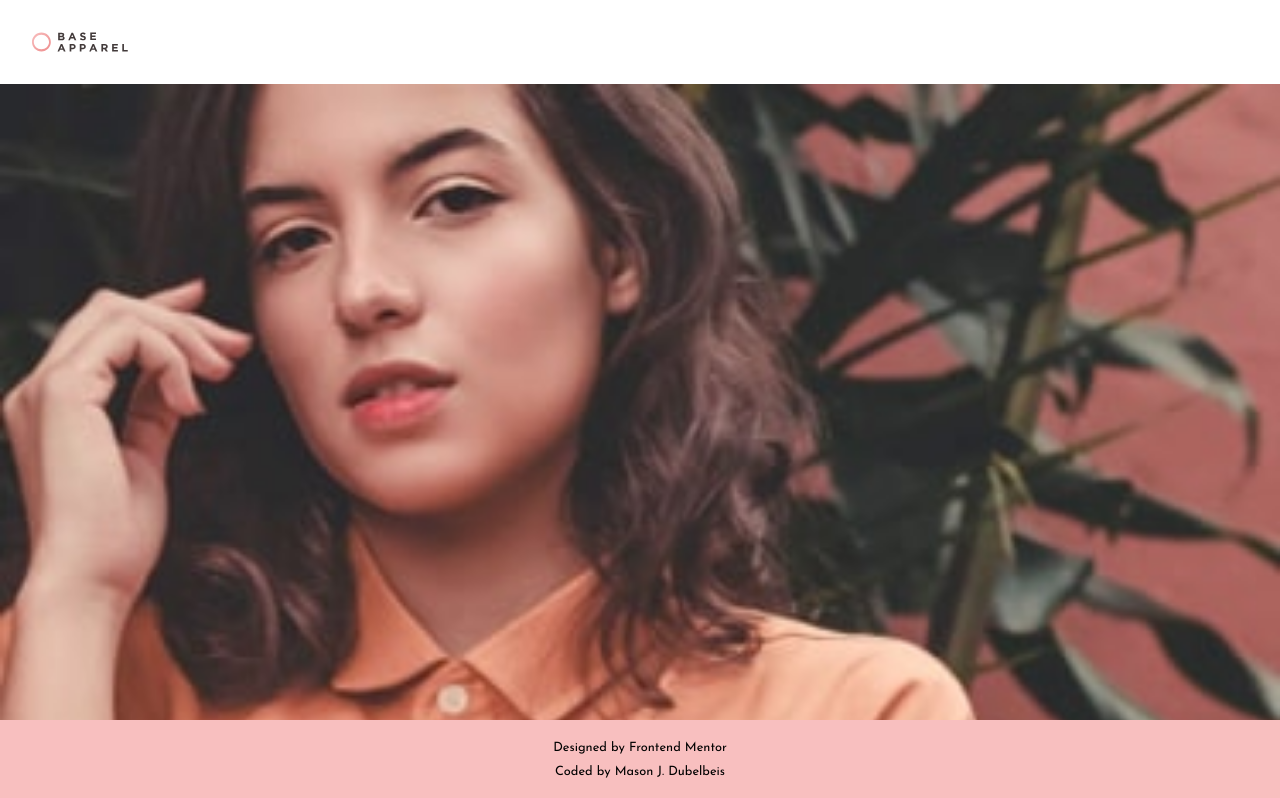
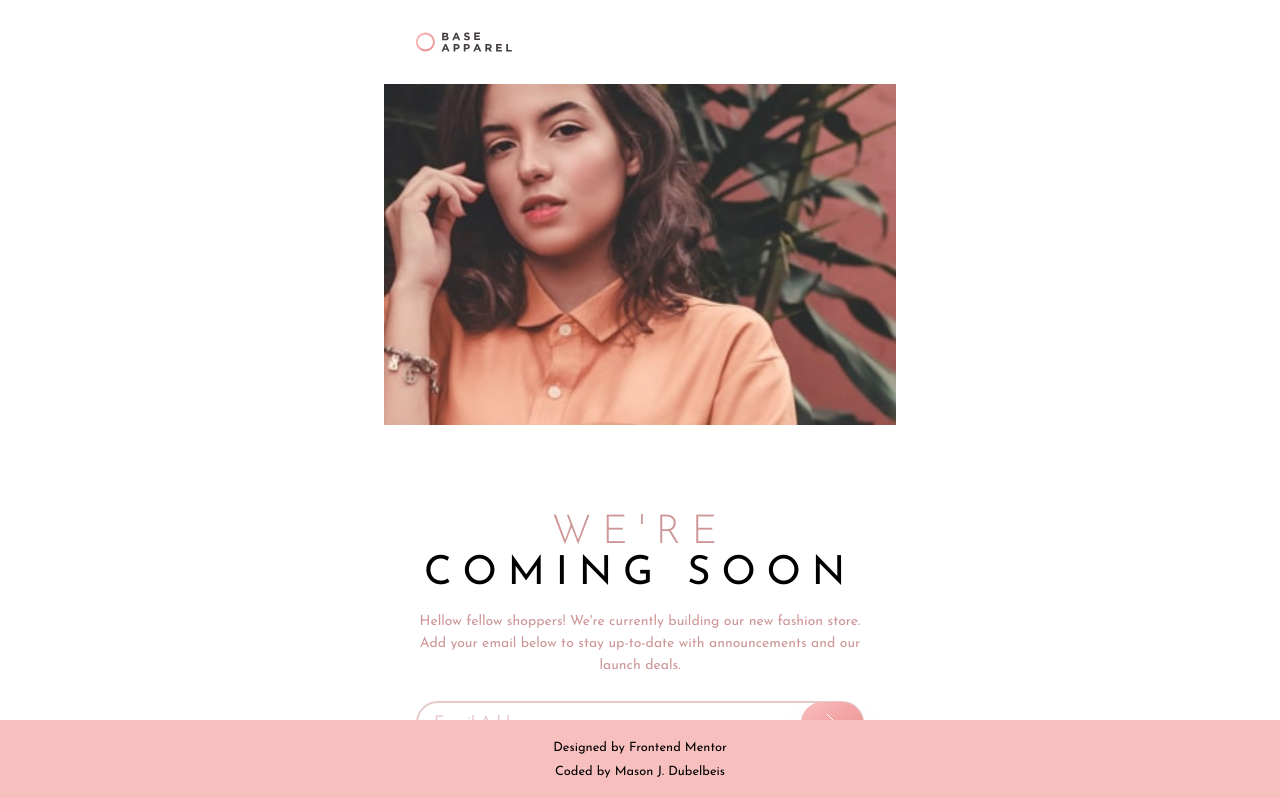
Before and after one commit to mdubelbeis/base-apparel, a React (Create React App) app: page / in a window 1280 px wide. Shown: the top 798 px of the page. Built offline with nearby package versions, Linux system fonts and the light colour scheme.

Commit message:
added tablet styling

```diff
--- a/src/components/App.js
+++ b/src/components/App.js
@@ -6,14 +6,18 @@ import Input from './Input.component';
 
 function App() {
   return (
-    <div className="font-josefin-sans text-base">
+    <div className="font-josefin-sans text-base max-w-lg mx-auto">
       <header className="p-8">
         <img className="w-24" src={Logo} alt="" />
       </header>
 
-      <main>
-        <div>
-          <img className="w-full" src={imgSmall} alt="" />
+      <main className="flex flex-col items-center md:mb-32">
+        <div className="w-full">
+          <img
+            className="w-full"
+            src={imgSmall}
+            alt="girl modeling"
+          />
         </div>
         <section className="mt-16 text-center p-8">
           <Info />
```
